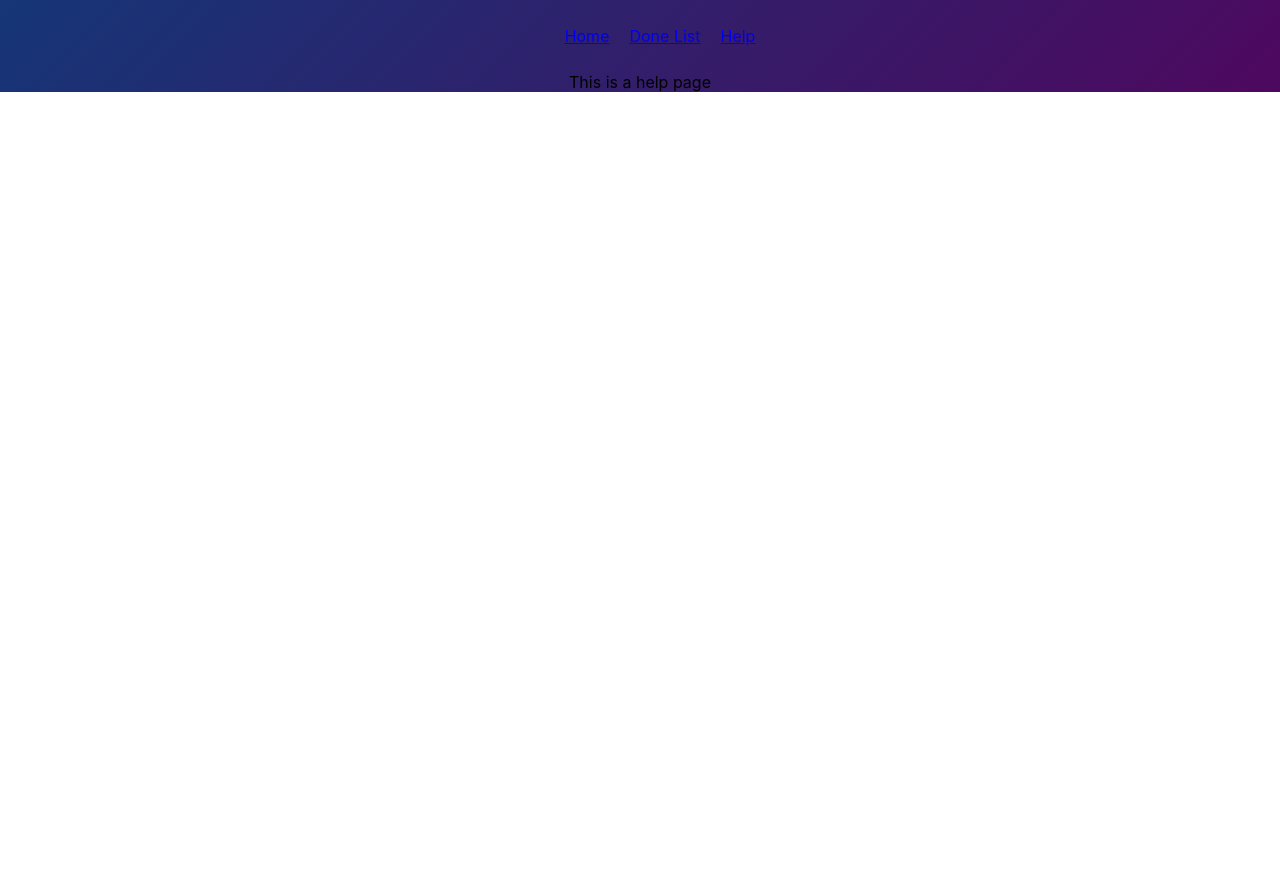
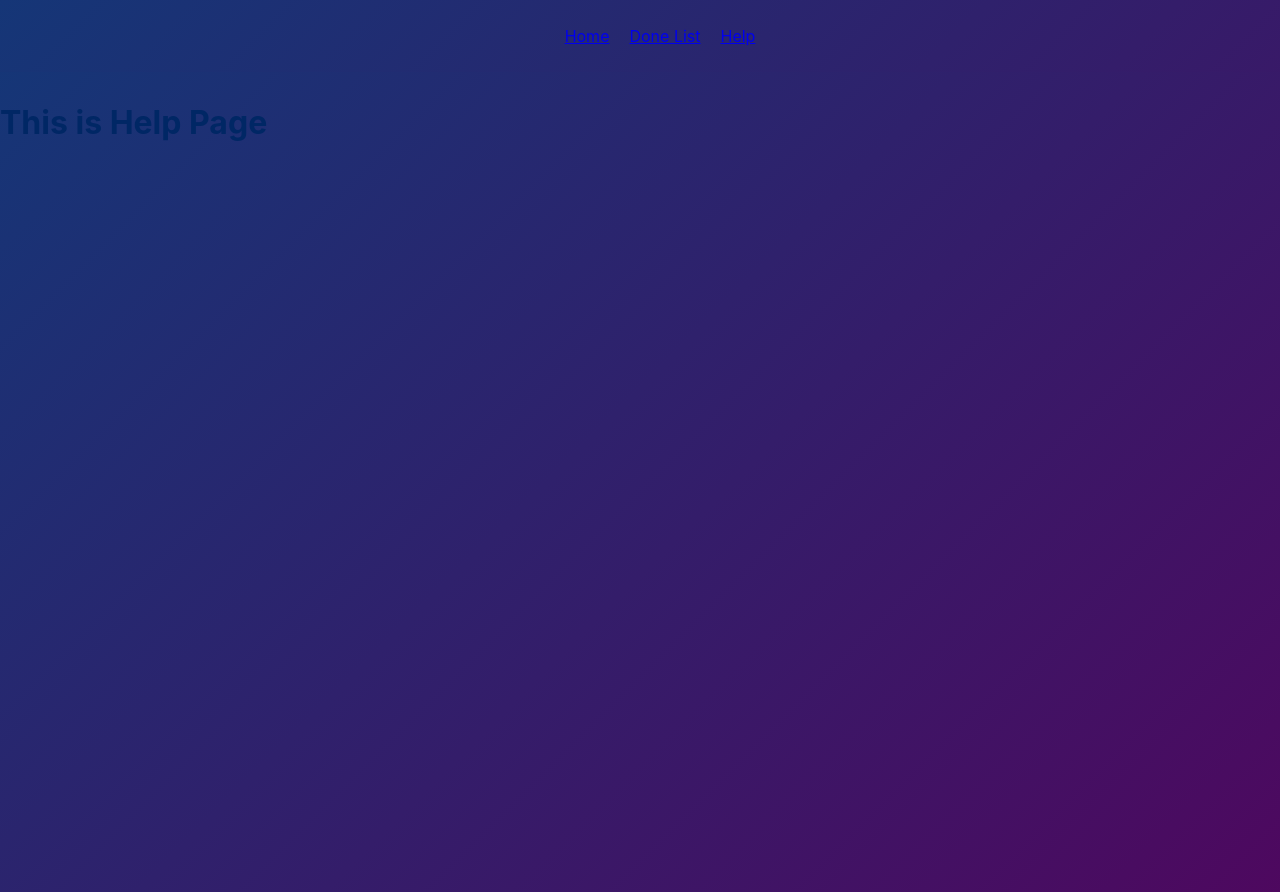
Before and after one commit to casquar1/day11-Arianne, a React (Create React App) app in the folder todo-list/: page /help in a window 1280 px wide. Before the commit the page ends 800 px from the top, so only its background shows below. Built offline with nearby package versions, Linux system fonts and the light colour scheme.

Commit message:
feat: add css for HelpPage

```diff
--- /dev/null
+++ b/todo-list/src/css/HelpPage.css
@@ -0,0 +1,6 @@
+.help-page {
+    width: 100%;
+    min-height: 100vh;
+    background: linear-gradient(135deg, #153677, #4e085f);
+    padding: 10px;
+}
--- a/todo-list/src/pages/HelpPage.js
+++ b/todo-list/src/pages/HelpPage.js
@@ -1,5 +1,9 @@
+import '../css/HelpPage.css';
+
 export const HelpPage = () => {
     return (
-        "This is a help page"
+        <div className="help-page">
+            <h1>This is Help Page</h1>
+        </div>
     );
 }
```
